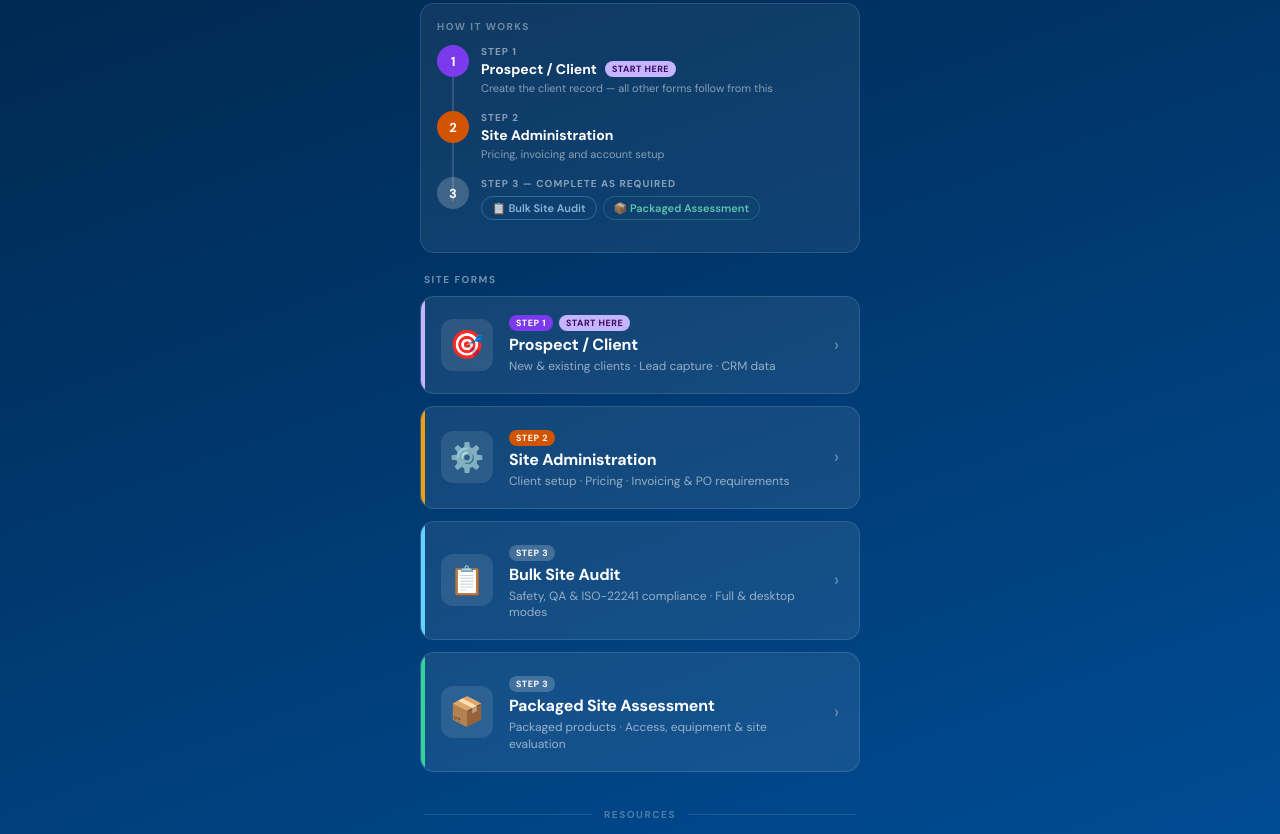
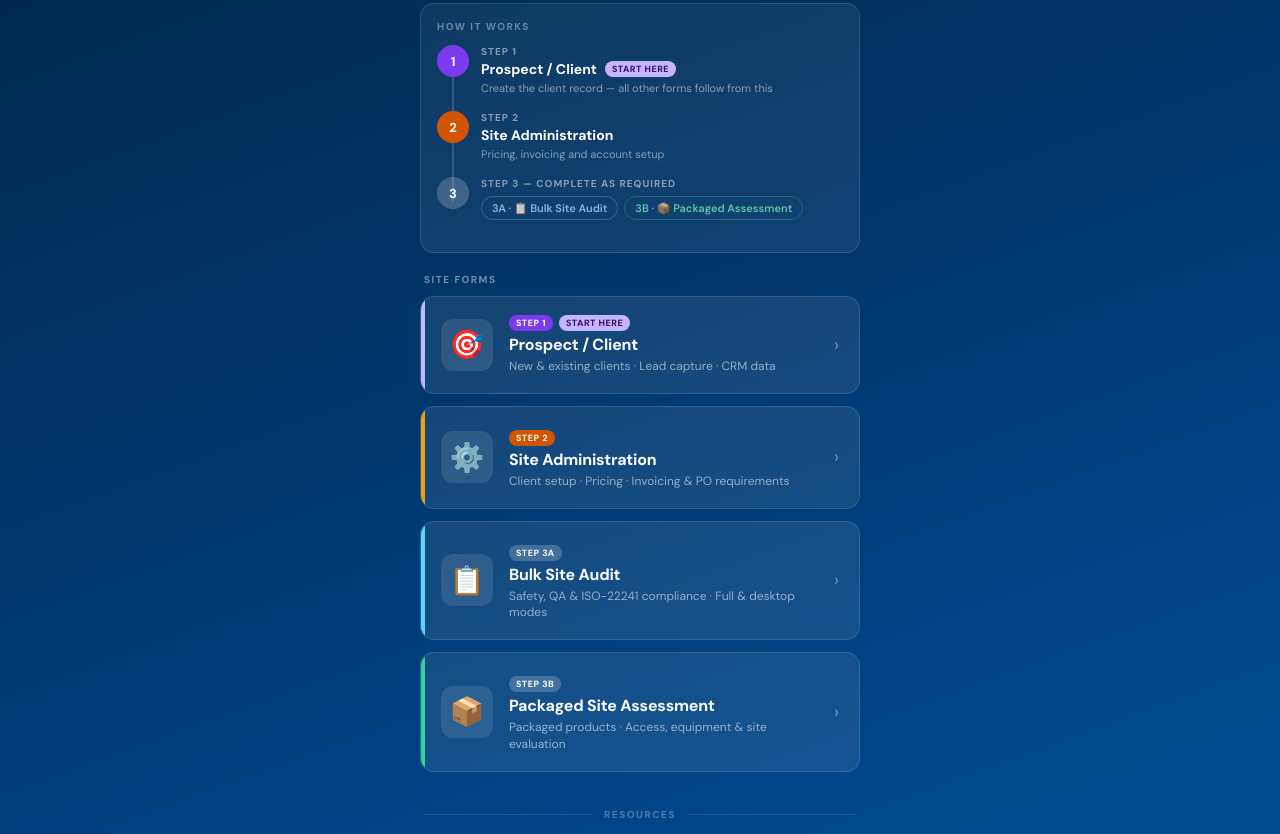
Before and after one commit to michaelhodnett2022-coder/bioblue-field-tools, a plain HTML site: page index.html in a window 1280 px wide. Shown: the part 380-1214 px from the top of the page. Drawn offline with nearby package versions, Linux system fonts and the light colour scheme.

Commit message:
Update index.html

```diff
--- a/index.html
+++ b/index.html
@@ -378,8 +378,8 @@
         <div class="step-content">
           <div class="step-label">Step 3 — Complete as required</div>
           <div class="step-options">
-            <span class="step-option-pill" style="border-color:rgba(100,210,255,0.4);color:#a8d4f5;">📋 Bulk Site Audit</span>
-            <span class="step-option-pill" style="border-color:rgba(52,211,153,0.4);color:#6ee7b7;">📦 Packaged Assessment</span>
+            <span class="step-option-pill" style="border-color:rgba(100,210,255,0.4);color:#a8d4f5;">3A · 📋 Bulk Site Audit</span>
+            <span class="step-option-pill" style="border-color:rgba(52,211,153,0.4);color:#6ee7b7;">3B · 📦 Packaged Assessment</span>
           </div>
         </div>
       </div>
@@ -419,7 +419,7 @@
      class="form-card" style="--card-accent:#64d2ff;">
     <div class="card-icon">📋</div>
     <div class="card-text">
-      <div style="margin-bottom:3px;"><span style="font-size:9px;font-weight:800;background:rgba(255,255,255,0.2);color:white;padding:2px 7px;border-radius:10px;letter-spacing:0.5px;">STEP 3</span></div>
+      <div style="margin-bottom:3px;"><span style="font-size:9px;font-weight:800;background:rgba(255,255,255,0.2);color:white;padding:2px 7px;border-radius:10px;letter-spacing:0.5px;">STEP 3A</span></div>
       <div class="card-title">Bulk Site Audit</div>
       <div class="card-desc">Safety, QA &amp; ISO-22241 compliance · Full &amp; desktop modes</div>
     </div>
@@ -430,7 +430,7 @@
      class="form-card" style="--card-accent:#34d399;">
     <div class="card-icon">📦</div>
     <div class="card-text">
-      <div style="margin-bottom:3px;"><span style="font-size:9px;font-weight:800;background:rgba(255,255,255,0.2);color:white;padding:2px 7px;border-radius:10px;letter-spacing:0.5px;">STEP 3</span></div>
+      <div style="margin-bottom:3px;"><span style="font-size:9px;font-weight:800;background:rgba(255,255,255,0.2);color:white;padding:2px 7px;border-radius:10px;letter-spacing:0.5px;">STEP 3B</span></div>
       <div class="card-title">Packaged Site Assessment</div>
       <div class="card-desc">Packaged products · Access, equipment &amp; site evaluation</div>
     </div>
```
